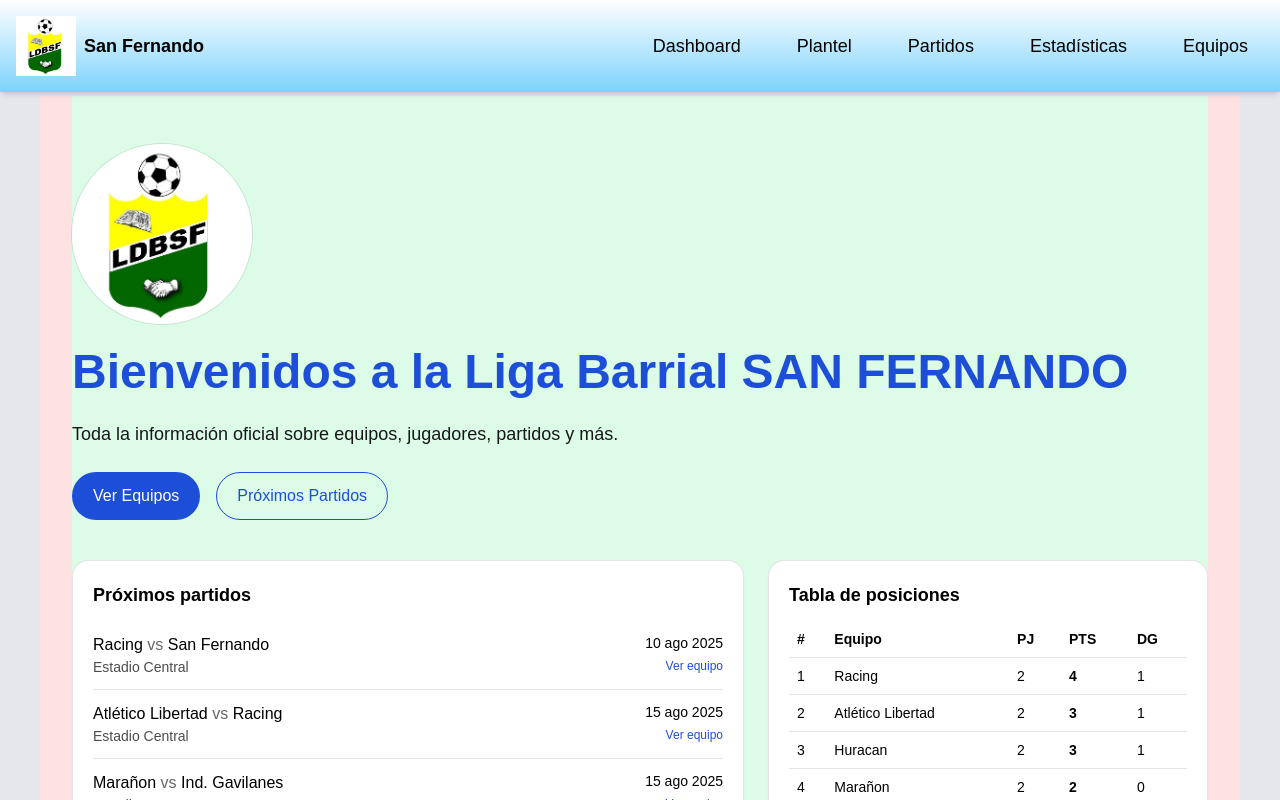
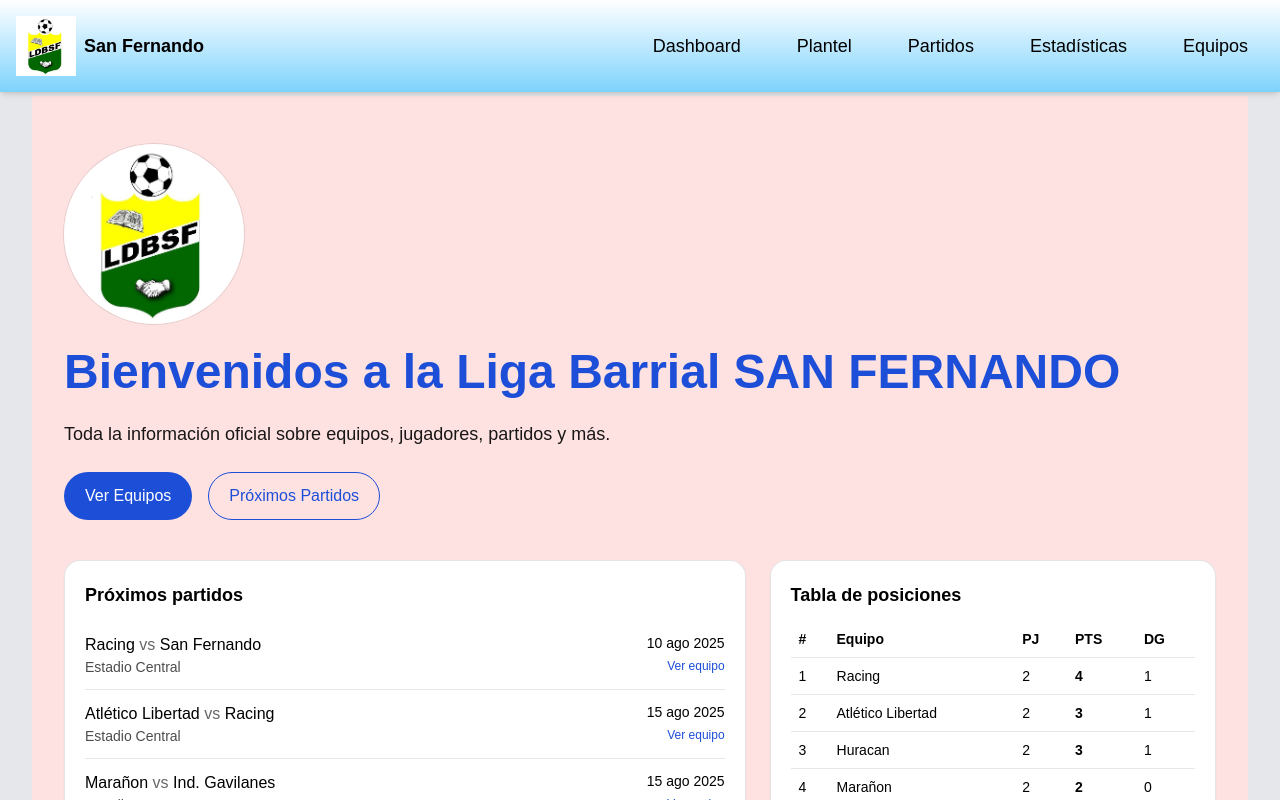
Before and after one commit to ddmoreno1/united, a Next.js app: page / in a window 1280 px wide. Shown: the top 800 px of the page. Built offline with nearby package versions, Linux system fonts and the light colour scheme.

Commit message:
negro 20

```diff
--- a/app/layout.tsx
+++ b/app/layout.tsx
@@ -30,7 +30,7 @@ export default function RootLayout({
         className={`${geistSans.variable} ${geistMono.variable} antialiased bg-gray-200`}
       >
         <Navbar /> {/* Navbar separado */}
-        <main className="pt-24 p-10">{children}</main>
+        <main className="pt-24 px-3 sm:px-4 lg:px-8">{children}</main>
       </body>
     </html>
   );
--- a/app/page.tsx
+++ b/app/page.tsx
@@ -90,9 +90,9 @@ export default function Home() {
   const table = computeStandings();
 
   return (
-    <div className="min-h-dvh text-black bg-red-100 sm:px-2 lg:px-8">
+    <div className="min-h-dvh text-black bg-red-100 sm:px-0 lg:px-8">
       {/* Wrapper responsivo */}
-      <div className="container mx-auto p-0 grid grid-rows-[auto_1fr_auto] min-h-dvh bg-green-100">
+      <div className="container mx-auto p-0 grid grid-rows-[auto_1fr_auto] min-h-dvh ">
         {/* MAIN */}
         <main className="row-start-2 py-8 sm:py-12">
           {/* Hero */}
```
